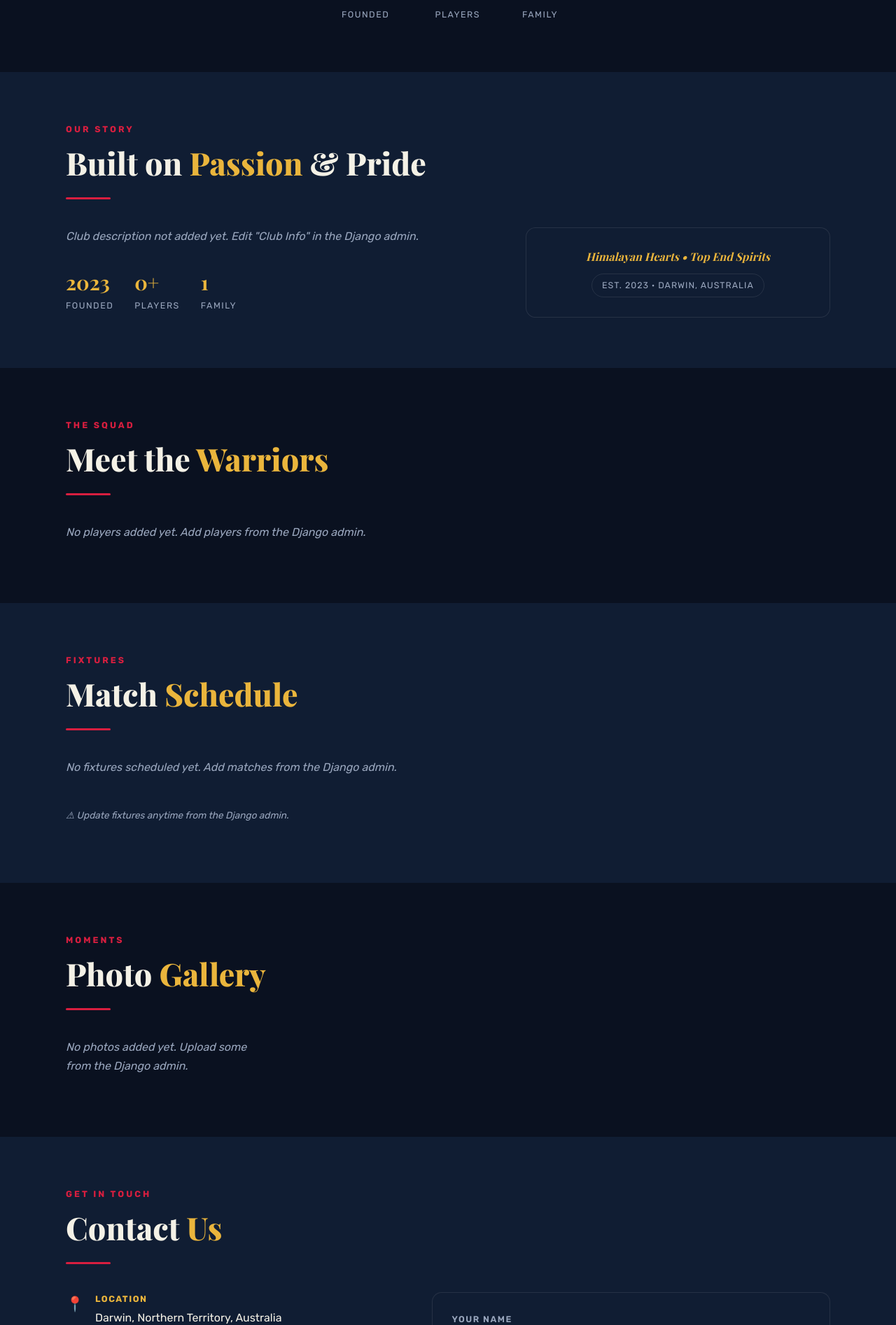
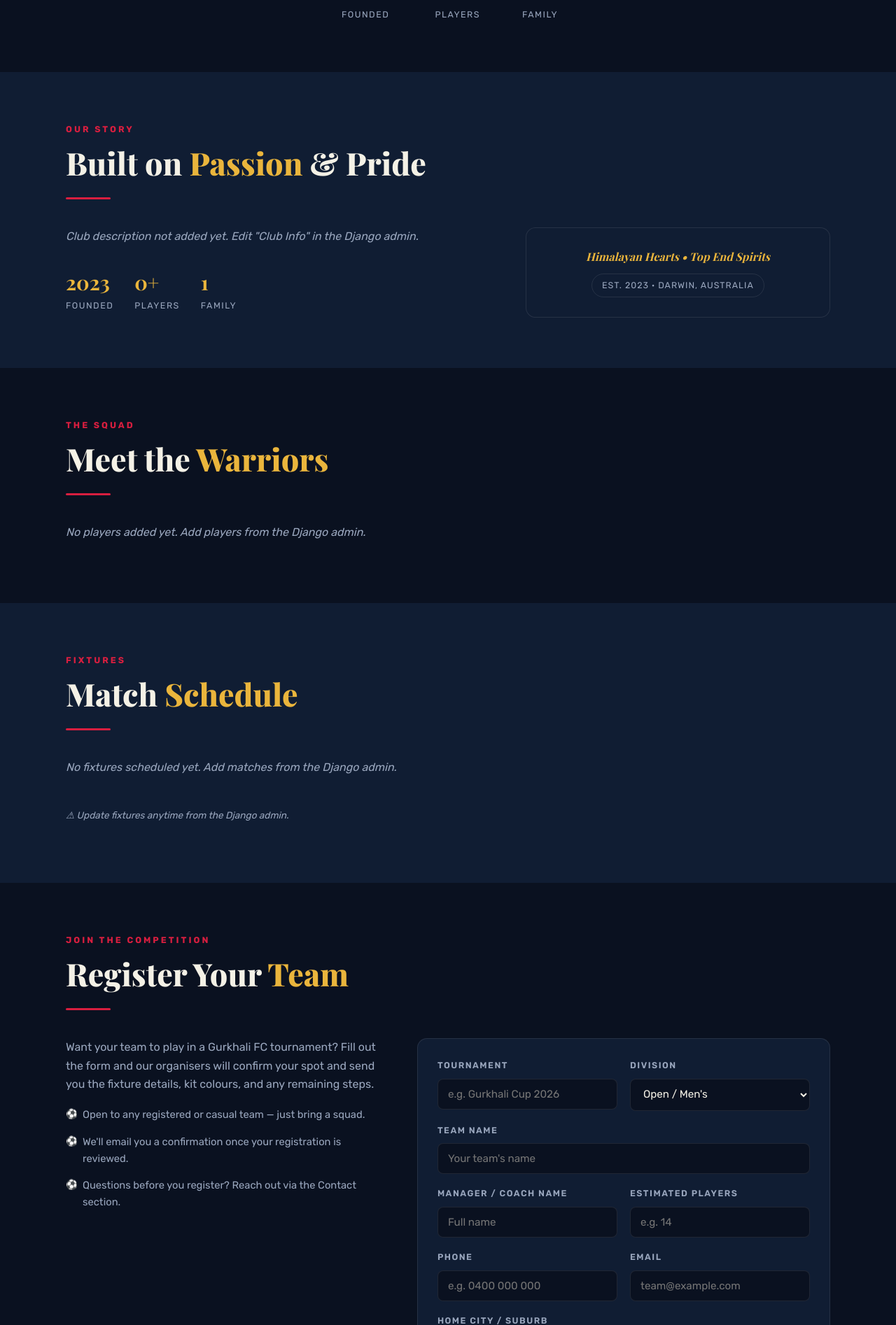
Before and after one commit to BhuprajTmg/GorkhaliFC, a Django app: page / in a window 1280 px wide. Shown: the part 786-2680 px from the top of the page at 70% size. Run offline with Django 5.2, Linux system fonts and the light colour scheme; data that the repository does not hold is empty.

Commit message:
Fix contact form emailing, add tournament registration, polish icons/admin
- Fix jersey-number badge bug: it used var(--color-ink) as its background
  (which is a near-white color in the dark theme) with white text,
  making the number essentially invisible. Now uses a fixed dark navy
  background so it reads clearly in both themes.
- Contact form now actually emails the club (via club.email) when
  someone submits it, using Django's SMTP backend when
  EMAIL_HOST_USER/EMAIL_HOST_PASSWORD are configured (falls back to
  printing to the console otherwise, so nothing breaks without setup).
  Added .env / python-dotenv support and a .env.example for easy local
  configuration, plus README instructions (incl. Gmail App Passwords).
- New tournament team registration feature: TeamRegistration model
  (team/division/manager contact/player count/experience/notes/rules
  agreement/status), form, admin (with status triage + filters), and a
  new Register section/anchor on the one-page site with its own
  email notification.
- Both the contact and registration forms now use Django form prefixes
  so their field ids/names don't collide now that they're on the same
  page.
- Contact section icons: swapped the broken/mismatched envelope and
  rugby-ball emoji for a proper email icon and a soccer ball (⚽) for
  the club's founding info.
- Re-themed the Django admin (navy/gold/crimson, matching the site) via
  a CSS custom-property override and a minimal base_site.html template
  override; works with the admin's light/dark auto mode too.

Verified with a small CDP-based Chrome automation script: both forms
submit successfully (302 redirect, DB row created, notification email
printed with correct recipient/subject/reply-to), old jersey-badge
render bug fixed, admin login/list/change pages render with the new
theme, and python manage.py check/test/makemigrations --check all pass.

Co-authored-by: Bhupraj Tamang <BhuprajTmg@users.noreply.github.com>

```diff
--- a/club/forms.py
+++ b/club/forms.py
@@ -1,6 +1,6 @@
 from django import forms
 
-from .models import ContactMessage
+from .models import ContactMessage, TeamRegistration
 
 
 class ContactForm(forms.ModelForm):
@@ -14,3 +14,42 @@ class ContactForm(forms.ModelForm):
                 attrs={"placeholder": "Write your message here...", "rows": 6}
             ),
         }
+
+
+class TeamRegistrationForm(forms.ModelForm):
+    agreed_to_rules = forms.BooleanField(
+        required=True,
+        label="I confirm my team agrees to the tournament rules and code of conduct.",
+        error_messages={"required": "You must agree to the rules to register."},
+    )
+
+    class Meta:
+        model = TeamRegistration
+        fields = [
+            "tournament_name",
+            "team_name",
+            "division",
+            "manager_name",
+            "phone",
+            "email",
+            "player_count",
+            "home_city",
+            "experience",
+            "notes",
+            "agreed_to_rules",
+        ]
+        widgets = {
+            "tournament_name": forms.TextInput(attrs={"placeholder": "e.g. Gurkhali Cup 2026"}),
+            "team_name": forms.TextInput(attrs={"placeholder": "Your team's name"}),
+            "manager_name": forms.TextInput(attrs={"placeholder": "Full name"}),
+            "phone": forms.TextInput(attrs={"placeholder": "e.g. 0400 000 000"}),
+            "email": forms.EmailInput(attrs={"placeholder": "team@example.com"}),
+            "player_count": forms.NumberInput(attrs={"placeholder": "e.g. 14", "min": 1}),
+            "home_city": forms.TextInput(attrs={"placeholder": "e.g. Darwin"}),
+            "experience": forms.Textarea(
+                attrs={"placeholder": "Optional — any previous tournaments you've played in", "rows": 3}
+            ),
+            "notes": forms.Textarea(
+                attrs={"placeholder": "Anything else we should know? (optional)", "rows": 3}
+            ),
+        }
--- a/club/views.py
+++ b/club/views.py
@@ -2,25 +2,48 @@ from django.contrib import messages
 from django.shortcuts import get_object_or_404, redirect, render
 from django.utils import timezone
 
-from .forms import ContactForm
+from .emails import send_contact_notification, send_registration_notification
+from .forms import ContactForm, TeamRegistrationForm
 from .models import ClubInfo, GalleryCategory, GalleryImage, Match, Player
 
 
 def home(request):
-    """Single-page site: hero + about + players + schedule + photos +
-    contact, all rendered as sections on one scrollable page, navigated via
-    anchor links (matches the original site's #about / #players / ... URLs).
+    """Single-page site: hero + about + players + schedule + register +
+    photos + contact, all rendered as sections on one scrollable page,
+    navigated via anchor links (matches the original site's #about /
+    #players / ... URLs).
     """
+    club = ClubInfo.objects.first()
+    # Distinct prefixes keep field ids/names unique since both forms render
+    # on the same one-page site (otherwise "email", "name", etc. would
+    # collide between the two forms).
+    contact_form = ContactForm(prefix="contact")
+    registration_form = TeamRegistrationForm(prefix="registration")
+
     if request.method == "POST":
-        form = ContactForm(request.POST)
-        if form.is_valid():
-            form.save()
-            messages.success(
-                request, "Thanks for reaching out! We'll get back to you soon."
-            )
-            return redirect(f"{request.path}#contact")
-    else:
-        form = ContactForm()
+        form_name = request.POST.get("form_name")
+
+        if form_name == "registration":
+            registration_form = TeamRegistrationForm(request.POST, prefix="registration")
+            if registration_form.is_valid():
+                registration = registration_form.save()
+                send_registration_notification(registration, club)
+                messages.success(
+                    request,
+                    f"Thanks, {registration.team_name}! Your registration for "
+                    f"{registration.tournament_name} has been received — we'll "
+                    f"be in touch soon.",
+                )
+                return redirect(f"{request.path}#register")
+        else:
+            contact_form = ContactForm(request.POST, prefix="contact")
+            if contact_form.is_valid():
+                contact_message = contact_form.save()
+                send_contact_notification(contact_message, club)
+                messages.success(
+                    request, "Thanks for reaching out! We'll get back to you soon."
+                )
+                return redirect(f"{request.path}#contact")
 
     active_players = Player.objects.filter(is_active=True)
     grouped_players = []
@@ -32,7 +55,7 @@ def home(request):
     today = timezone.now().date()
 
     context = {
-        "club": ClubInfo.objects.first(),
+        "club": club,
         "players_count": active_players.count(),
         "grouped_players": grouped_players,
         "upcoming_matches": Match.objects.filter(match_date__gte=today),
@@ -40,7 +63,8 @@ def home(request):
         "next_match": Match.objects.filter(match_date__gte=today).first(),
         "categories": GalleryCategory.objects.all(),
         "images": GalleryImage.objects.all(),
-        "form": form,
+        "form": contact_form,
+        "registration_form": registration_form,
     }
     return render(request, "club/home.html", context)
 
--- a/requirements.txt
+++ b/requirements.txt
@@ -1,2 +1,3 @@
 Django==6.0.7
 Pillow==12.3.0
+python-dotenv==1.2.2
--- a/static/css/style.css
+++ b/static/css/style.css
@@ -138,6 +138,7 @@ img {
 #about,
 #players,
 #schedule,
+#register,
 #photos,
 #contact {
   scroll-margin-top: 92px;
@@ -575,13 +576,15 @@ html[data-theme="light"] .theme-toggle .icon-moon {
   position: absolute;
   bottom: 10px;
   right: 10px;
-  background: var(--color-ink);
+  /* Fixed (theme-independent) dark navy so the number stays readable on
+     the red photo panel in both the light and dark site themes. */
+  background: #0b2c60;
   color: #fff;
   font-size: 0.75rem;
   font-weight: 700;
   padding: 3px 8px;
   border-radius: 999px;
-  border: 2px solid var(--color-bg-alt);
+  border: 2px solid rgba(255, 255, 255, 0.85);
 }
 
 .captain-badge {
@@ -864,6 +867,43 @@ html[data-theme="light"] .theme-toggle .icon-moon {
   font-style: italic;
 }
 
+/* ---------- Tournament registration ---------- */
+
+.register-grid {
+  display: grid;
+  grid-template-columns: 1fr 1.3fr;
+  gap: 48px;
+  align-items: start;
+}
+
+.register-info p {
+  margin-bottom: 18px;
+}
+
+.register-points {
+  list-style: none;
+  margin: 0;
+  padding: 0;
+  display: flex;
+  flex-direction: column;
+  gap: 14px;
+}
+
+.register-points li {
+  position: relative;
+  padding-left: 24px;
+  color: var(--color-ink-soft);
+  font-size: 0.92rem;
+}
+
+.register-points li::before {
+  content: "⚽";
+  position: absolute;
+  left: 0;
+  top: 0;
+  font-size: 0.85rem;
+}
+
 /* ---------- Gallery ---------- */
 
 .filter-bar {
@@ -1012,7 +1052,8 @@ html[data-theme="light"] .theme-toggle .icon-moon {
 }
 
 .contact-form input,
-.contact-form textarea {
+.contact-form textarea,
+.contact-form select {
   background: var(--color-bg);
   border: 1px solid var(--color-border);
   border-radius: 8px;
@@ -1026,9 +1067,41 @@ html[data-theme="light"] .theme-toggle .icon-moon {
 }
 
 .contact-form input:focus,
-.contact-form textarea:focus {
+.contact-form textarea:focus,
+.contact-form select:focus {
   outline: none;
   border-color: var(--color-accent);
+}
+
+.contact-form .form-row {
+  display: grid;
+  grid-template-columns: 1fr 1fr;
+  gap: 18px;
+}
+
+.contact-form .checkbox-label {
+  flex-direction: row;
+  align-items: flex-start;
+  gap: 10px;
+  text-transform: none;
+  letter-spacing: normal;
+  font-weight: 500;
+  font-size: 0.85rem;
+  color: var(--color-ink-soft);
+}
+
+.contact-form .checkbox-label input[type="checkbox"] {
+  width: 18px;
+  height: 18px;
+  margin-top: 2px;
+  accent-color: var(--color-primary);
+  flex-shrink: 0;
+}
+
+.form-error {
+  color: var(--color-primary);
+  font-size: 0.8rem;
+  margin: -8px 0 0;
 }
 
 .contact-form .btn {
@@ -1125,7 +1198,12 @@ html[data-theme="light"] .theme-toggle .icon-moon {
   }
 
   .about-grid,
-  .contact-grid {
+  .contact-grid,
+  .register-grid {
+    grid-template-columns: 1fr;
+  }
+
+  .contact-form .form-row {
     grid-template-columns: 1fr;
   }
 
--- a/templates/club/base.html
+++ b/templates/club/base.html
@@ -45,6 +45,7 @@
                     <a href="{% url 'club:home' %}#about">About</a>
                     <a href="{% url 'club:home' %}#players">Players</a>
                     <a href="{% url 'club:home' %}#schedule">Schedule</a>
+                    <a href="{% url 'club:home' %}#register">Register</a>
                     <a href="{% url 'club:home' %}#photos">Photos</a>
                     <a href="{% url 'club:home' %}#contact">Contact</a>
                 </nav>
--- a/templates/club/home.html
+++ b/templates/club/home.html
@@ -6,6 +6,7 @@
 {% include "club/includes/_about.html" %}
 {% include "club/includes/_players.html" %}
 {% include "club/includes/_schedule.html" %}
+{% include "club/includes/_register.html" %}
 {% include "club/includes/_photos.html" %}
 {% include "club/includes/_contact.html" %}
 {% endblock %}
--- a/templates/club/includes/_contact.html
+++ b/templates/club/includes/_contact.html
@@ -14,14 +14,14 @@
                     </div>
                 </div>
                 <div class="contact-item">
-                    <span class="contact-icon">✉️</span>
+                    <span class="contact-icon">📧</span>
                     <div>
                         <strong>Email</strong>
                         <p>{{ club.email|default:"info@gurkhalifc.com.au" }}</p>
                     </div>
                 </div>
                 <div class="contact-item">
-                    <span class="contact-icon">🏉</span>
+                    <span class="contact-icon">⚽</span>
                     <div>
                         <strong>Founded</strong>
                         <p>{{ club.founded_year|default:"2023" }} &middot; Representing the Nepali-Australian community</p>
@@ -37,6 +37,7 @@
 
             <form class="contact-form" method="post" action="#contact">
                 {% csrf_token %}
+                <input type="hidden" name="form_name" value="contact">
                 <label>
                     Your Name
                     {{ form.name }}
--- /dev/null
+++ b/templates/club/includes/_register.html
@@ -0,0 +1,90 @@
+<section class="section" id="register">
+    <div class="container">
+        <p class="eyebrow">Join the Competition</p>
+        <h2>Register Your <span class="text-accent">Team</span></h2>
+        <span class="accent-underline"></span>
+
+        <div class="register-grid">
+            <div class="register-info">
+                <p>
+                    Want your team to play in a Gurkhali FC tournament? Fill out the
+                    form and our organisers will confirm your spot and send you the
+                    fixture details, kit colours, and any remaining steps.
+                </p>
+                <ul class="register-points">
+                    <li>Open to any registered or casual team — just bring a squad.</li>
+                    <li>We'll email you a confirmation once your registration is reviewed.</li>
+                    <li>Questions before you register? Reach out via the Contact section.</li>
+                </ul>
+            </div>
+
+            <form class="contact-form register-form" method="post" action="#register">
+                {% csrf_token %}
+                <input type="hidden" name="form_name" value="registration">
+
+                <div class="form-row">
+                    <label>
+                        Tournament
+                        {{ registration_form.tournament_name }}
+                    </label>
+                    <label>
+                        Division
+                        {{ registration_form.division }}
+                    </label>
+                </div>
+
+                <label>
+                    Team Name
+                    {{ registration_form.team_name }}
+                </label>
+
+                <div class="form-row">
+                    <label>
+                        Manager / Coach Name
+                        {{ registration_form.manager_name }}
+                    </label>
+                    <label>
+                        Estimated Players
+                        {{ registration_form.player_count }}
+                    </label>
+                </div>
+
+                <div class="form-row">
+                    <label>
+                        Phone
+                        {{ registration_form.phone }}
+                    </label>
+                    <label>
+                        Email
+                        {{ registration_form.email }}
+                    </label>
+                </div>
+
+                <label>
+                    Home City / Suburb
+                    {{ registration_form.home_city }}
+                </label>
+
+                <label>
+                    Previous Tournament Experience
+                    {{ registration_form.experience }}
+                </label>
+
+                <label>
+                    Notes
+                    {{ registration_form.notes }}
+                </label>
+
+                <label class="checkbox-label">
+                    {{ registration_form.agreed_to_rules }}
+                    <span>{{ registration_form.agreed_to_rules.label }}</span>
+                </label>
+                {% if registration_form.agreed_to_rules.errors %}
+                    <p class="form-error">{{ registration_form.agreed_to_rules.errors.0 }}</p>
+                {% endif %}
+
+                <button type="submit" class="btn btn-primary">Submit Registration</button>
+            </form>
+        </div>
+    </div>
+</section>
```
Also changed, not shown: club/admin.py (+39 -1 lines), club/emails.py (added, +71 -0 lines), club/models.py (+49 -0 lines), gurkhali_fc/settings.py (+28 -0 lines), static/css/admin-custom.css (added, +116 -0 lines), templates/admin/base_site.html (added, +18 -0 lines), README.md, club/migrations/0003_teamregistration.py (added), 1 other file.
